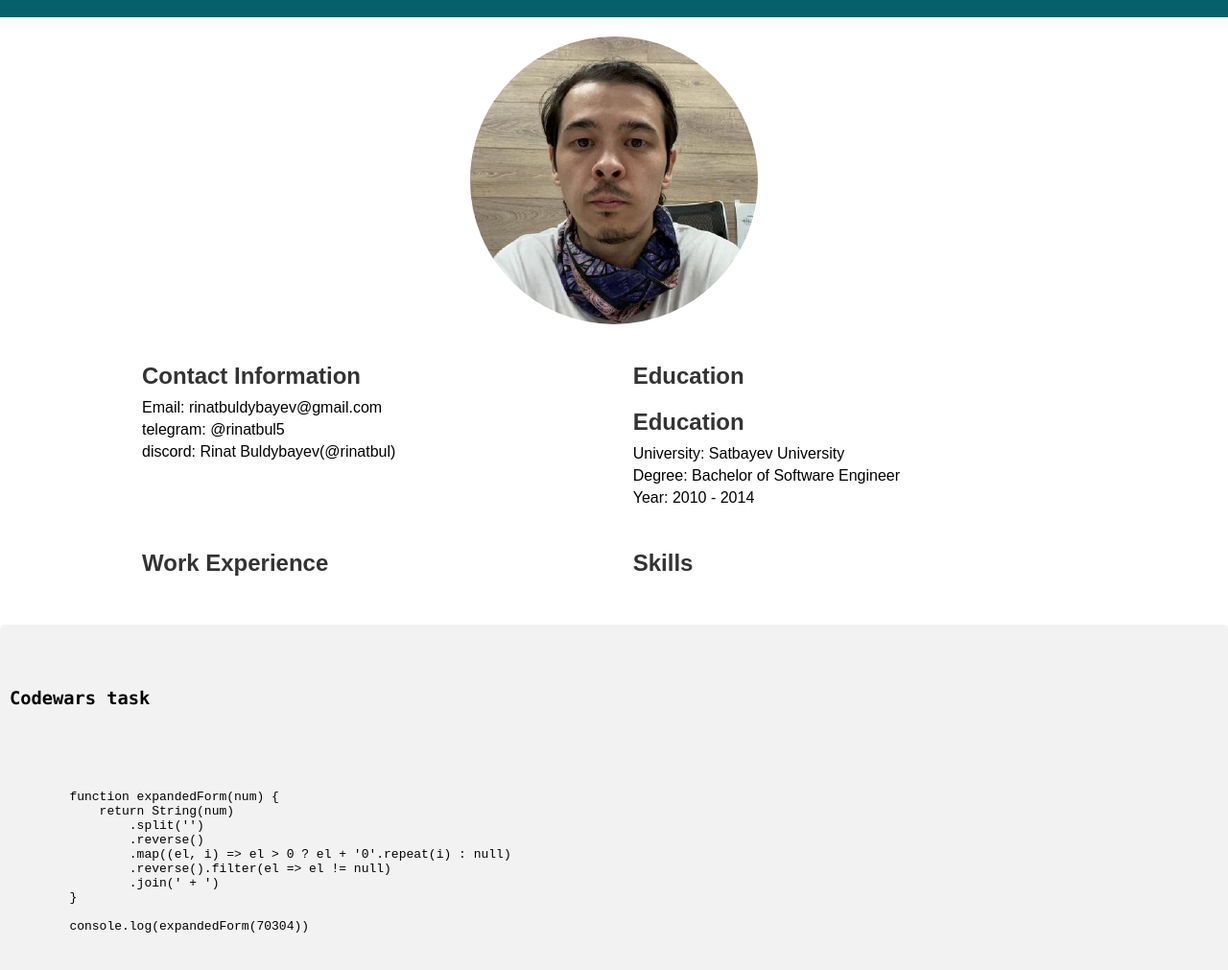
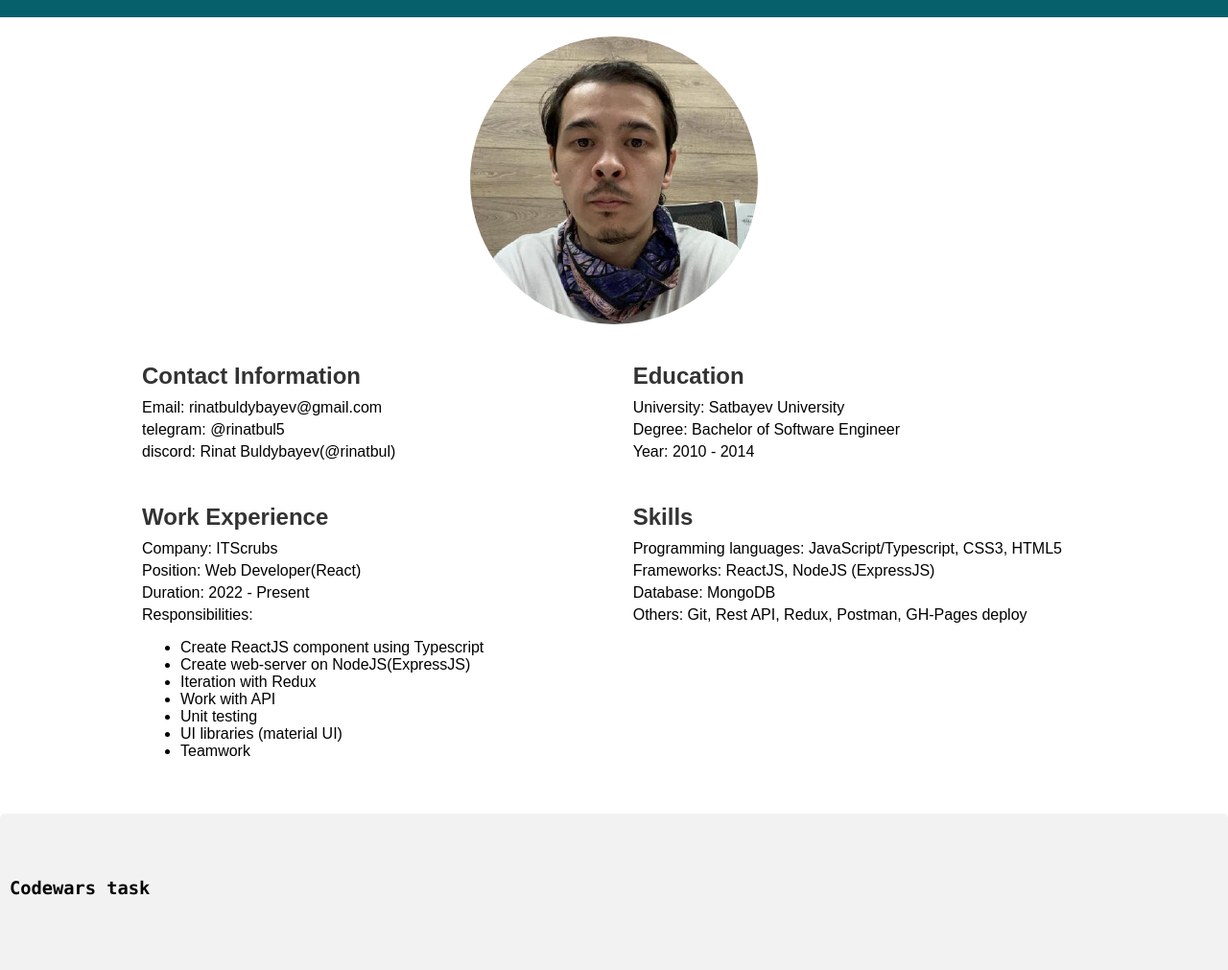
Before and after one commit to rinatbul/rsschool-cv, a plain HTML site: page index.html in a window 1280 px wide. Shown: the part 87-1098 px from the top of the page at 96% size. Drawn offline with Linux system fonts and the light colour scheme.

Commit message:
feat: add Work Experience, skills

```diff
--- a/index.html
+++ b/index.html
@@ -16,11 +16,11 @@
         <a href="#">Skills</a>
     </nav>
 </header>
-
 <div class="wrapper">
     <div class="image-div">
         <img src="./assets/img/avatar.jfif" alt="My Photo">
     </div>
+
     <main class="main">
         <section class="section">
             <h2>Contact Information</h2>
@@ -31,7 +31,6 @@
 
         <section class="section">
             <h2>Education</h2>
-            <h2>Education</h2>
             <p>University: Satbayev University</p>
             <p>Degree: Bachelor of Software Engineer</p>
             <p>Year: 2010 - 2014</p>
@@ -39,10 +38,28 @@
 
         <section class="section">
             <h2>Work Experience</h2>
+            <p>Company: ITScrubs</p>
+            <p>Position: Web Developer(React)</p>
+            <p>Duration: 2022 - Present</p>
+            <p>Responsibilities:</p>
+            <ul>
+                <li>Create ReactJS component using Typescript</li>
+                <li>Create web-server on NodeJS(ExpressJS)</li>
+                <li>Iteration with Redux</li>
+                <li>Work with API</li>
+                <li>Unit testing</li>
+                <li>UI libraries (material UI)</li>
+                <li>Teamwork</li>
+            </ul>
         </section>
 
         <section class="section">
             <h2>Skills</h2>
+            <p>Programming languages: JavaScript/Typescript, CSS3, HTML5</p>
+            <p>Frameworks: ReactJS, NodeJS (ExpressJS)</p>
+            <p>Database: MongoDB</p>
+            <p>Others: Git, Rest API, Redux, Postman, GH-Pages deploy</p>
+
         </section>
     </main>
 
```
